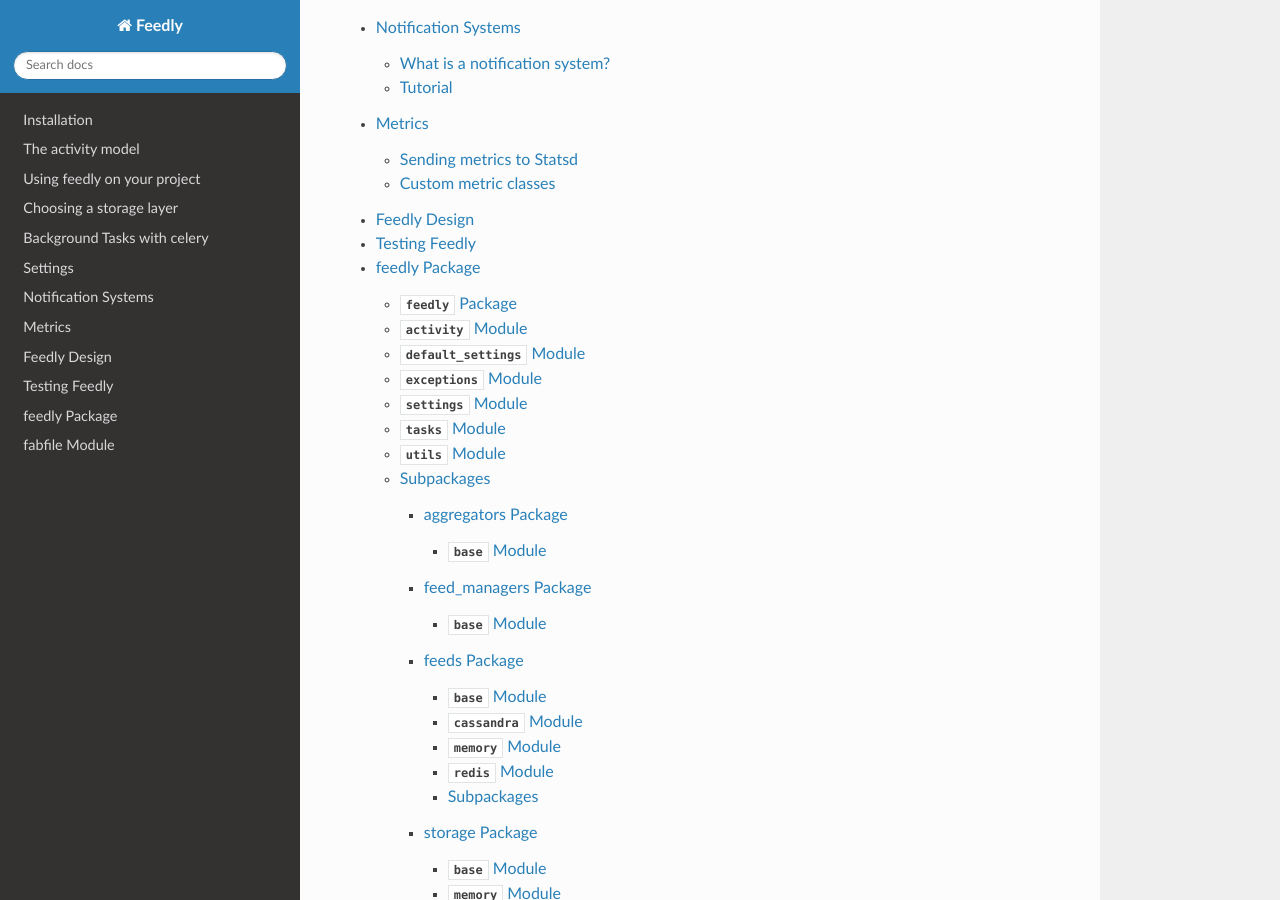
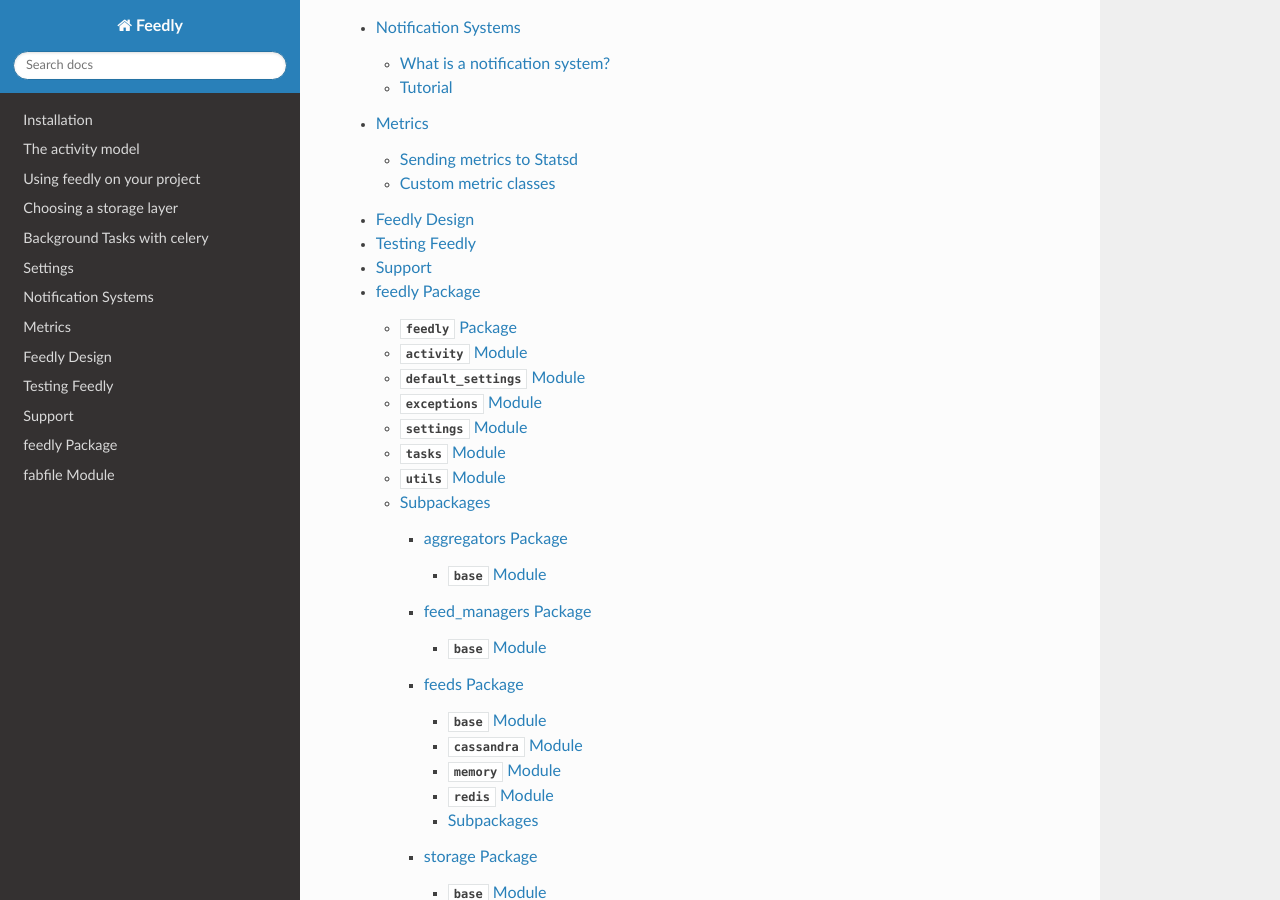
Before and after one commit to tschellenbach/Stream-Framework, a Sphinx documentation site: the page built from docs/index.rst, in a window 1280 px wide and 900 px high, scrolled down 4565 px. Built offline with Sphinx 7.4.7 and the Read the Docs theme 2.0.0, drawn with Linux system fonts in a browser that asks for light colours.

Commit message:
add support page

```diff
--- a/docs/index.rst
+++ b/docs/index.rst
@@ -20,6 +20,7 @@ Documentation
     metrics
     design
     testing
+    support
 
     feedly
     fabfile
--- /dev/null
+++ b/docs/support.rst
@@ -0,0 +1,4 @@
+Support
+=======
+
+For support please see the `Feedly discussion group <https://groups.google.com/forum/#!forum/feedly-python>`_, try the #feedly-python channel on irc.freenode.net or raise a question on `Stack Overflow <http://www.stackoverflow.com>`_, making sure to include the `'feedly-python' <stackoverflow.com/questions/tagged/feedly-python>`_ tag.
```
